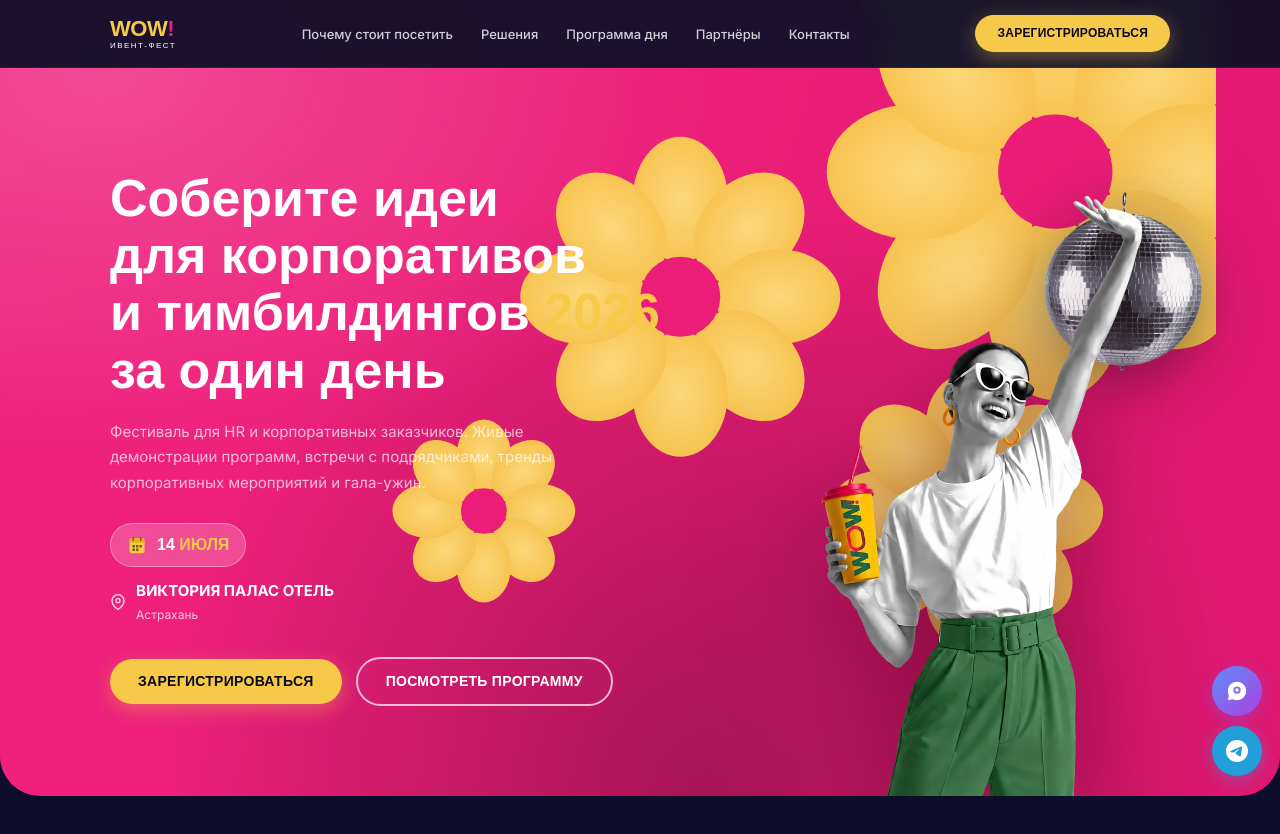
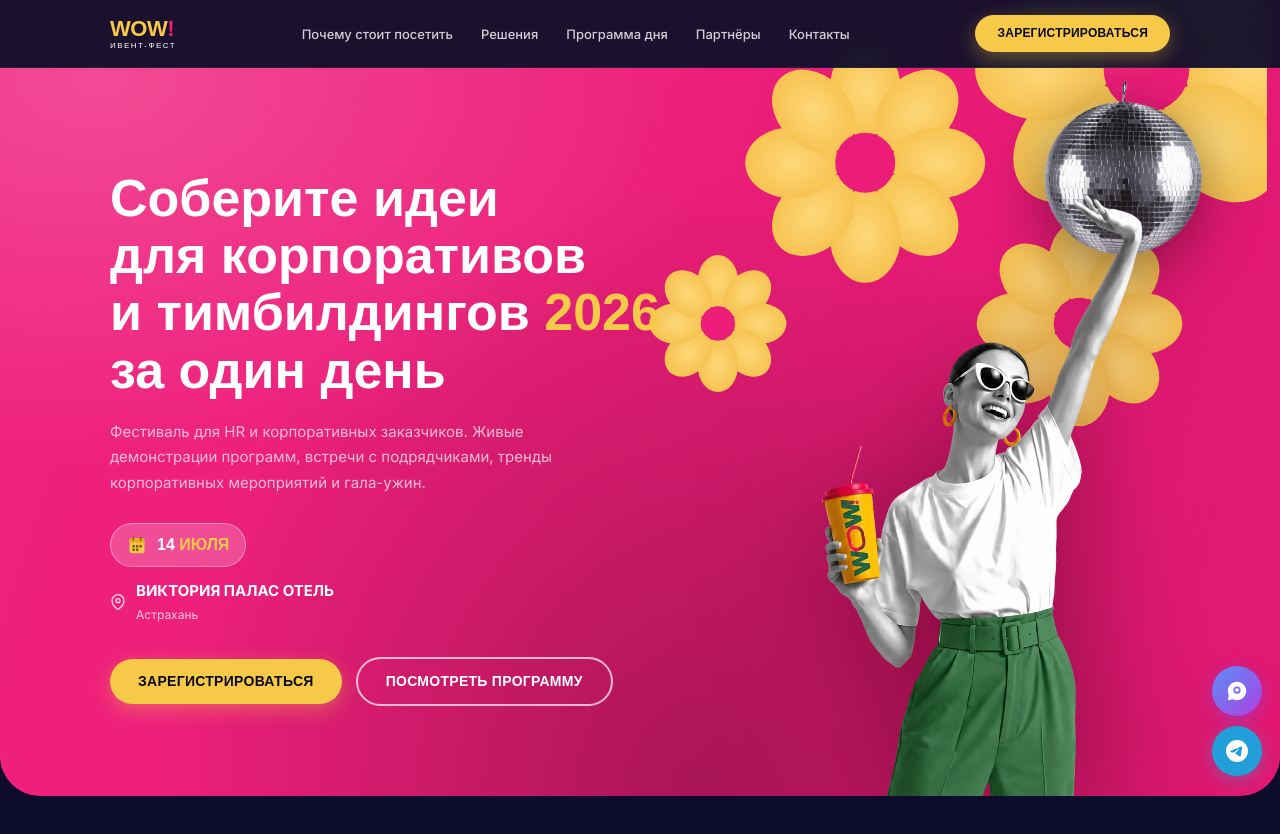
Before and after one commit to Yar008/Wowfest, a Flask app: page / in a window 1280 px wide. Shown: the top 834 px of the page. Run offline with Flask 3, Linux system fonts and the light colour scheme; some web fonts are replaced.

Commit message:
Update style.css

```diff
--- a/wow-fest/static/css/style.css
+++ b/wow-fest/static/css/style.css
@@ -286,14 +286,14 @@ img { max-width: 100%; height: auto; display: block; }
 .hero__decor-flowers {
   position: absolute;
   top: -30%;
-  right: 5%;
-  width: 1000px;
+  right: 1%;
+  width: 750px;
   opacity: 0.95;
   z-index: 1;
 }
 .hero__decor-disco {
   position: absolute;
-  top: 24%;
+  top: 10%;
   right: 6%;
   width: 160px;
   height: auto;
```
